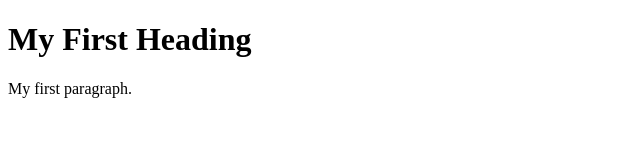
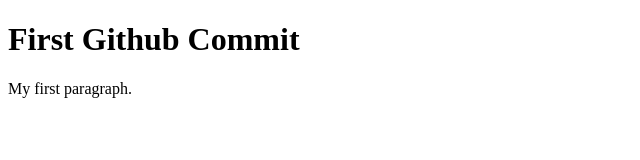
Before and after one commit to JodiZhang/git-demo, a plain HTML site: page index.html in a window 1280 px wide. Shown: the whole page, without its empty margins (0-640 px from the left). Drawn offline with Linux system fonts and the light colour scheme.

Commit message:
Updating index page for github

```diff
--- a/index.html
+++ b/index.html
@@ -5,7 +5,7 @@
 </head>
 <body>
 
-<h1>My First Heading</h1>
+<h1>First Github Commit</h1>
 <p>My first paragraph.</p>
 
 </body>
```
